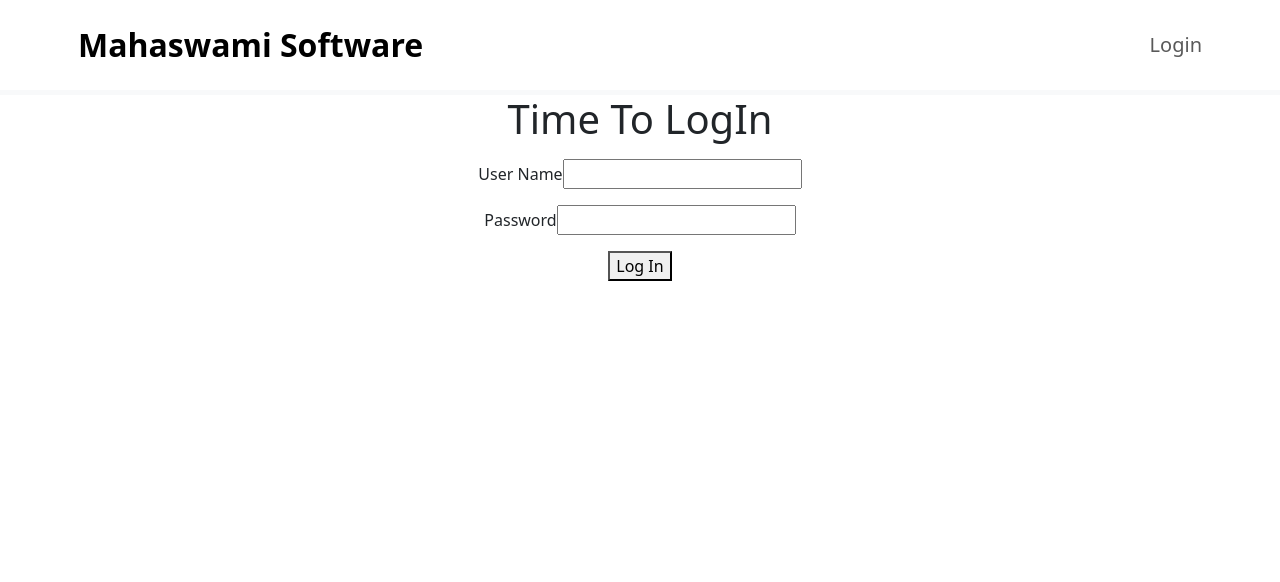
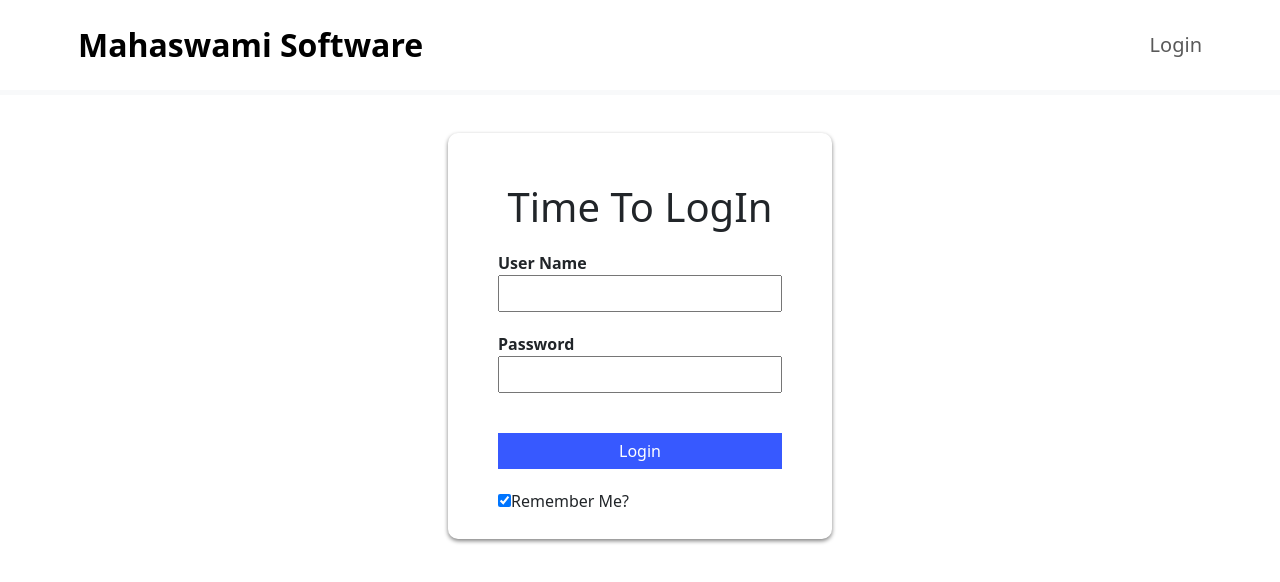
Before and after one commit to D-lokeshwaran/self_training, a React (Create React App) app in the folder spring-react-user-management/react-user-client/: page /login in a window 1280 px wide. Shown: the top 582 px of the page. Built offline with nearby package versions, Linux system fonts and the light colour scheme.

Commit message:
Added css for login form and fixed WelcomeComponent.jsx username as dynamic.

```diff
--- a/spring-react-user-management/react-user-client/src/user-client-app/components/LoginComponent.jsx
+++ b/spring-react-user-management/react-user-client/src/user-client-app/components/LoginComponent.jsx
@@ -1,6 +1,7 @@
 import { useState } from 'react'
 import { useAuth } from './security/AuthContext'
 import { useNavigate } from 'react-router-dom'
+import styles from './components.module.css'
 
 export default function LoginComponent() {
 
@@ -19,35 +20,47 @@ export default function LoginComponent() {
         setPassword(ev.target.value);
     }
 
-    async function handleLogin() {
+    async function handleLogin(ev) {
+        ev.preventDefault();
         if(await auth.authenticate(username, password)) {
             navigateTo("/home")
         } else {
             setFailed(true);
+            setPassword("");
         }
     }
 
     return(
         <div>
-            <div className="login">
-                <h1>Time To LogIn</h1>
-                {failed && <>Authentication Failed, Please Check your Credentials!</>}
-                <div className="loginForm">
-                    <div className="m-3">
-                        <label>User Name</label>
-                        <input type="text" name="username" value={username}
-                               onChange={handleUsernameChange}/>
-                    </div>
-                    <div className="m-3">
-                        <label>Password</label>
-                        <input type="password" name="password" value={password}
-                               onChange={handlePasswordChange}/>
+            <form onSubmit={handleLogin}>
+
+                {failed && <div className="alert alert-warning">
+                    Authentication Failed, Please Check your Credentials!</div>}
+                <div className={styles.login_form}>
+                    <h1>Time To LogIn</h1>
+                    <div className="fields-container">
+                        <fieldset className={styles.mtb_20}>
+                            <label for="username" className={styles.floatLeft}><b>User Name</b></label>
+                            <input className={styles.data_field} type="text" name="username" value={username}
+                                   onChange={handleUsernameChange}/>
+                        </fieldset>
+                        <fieldset className={styles.mtb_20}>
+                            <label for="password" className={styles.floatLeft}><b>Password</b></label>
+                            <input className={styles.data_field} type="password" name="password" value={password}
+                                   onChange={handlePasswordChange}/>
+                        </fieldset>
                     </div>
                     <div>
-                        <button onClick={handleLogin}>Log In</button>
+                        <button className={`${styles.login} ${styles.mtb_20}`} type="submit">Login</button>
+                    </div>
+                    <div>
+                        <fieldset className={styles.floatLeft}>
+                            <input type="checkbox" name="rememberMe" checked={true}/>
+                            <label> Remember Me?</label>
+                        </fieldset>
                     </div>
                 </div>
-            </div>
+            </form>
         </div>
     )
 }
--- a/spring-react-user-management/react-user-client/src/user-client-app/components/WelcomeComponent.jsx
+++ b/spring-react-user-management/react-user-client/src/user-client-app/components/WelcomeComponent.jsx
@@ -1,9 +1,11 @@
 import { Link } from 'react-router-dom'
 import { useLoader } from './loader/LoaderContext'
+import { useAuth } from './security/AuthContext'
 
 export default function WelcomeComponent() {
 
     const loader = useLoader();
+    const { username } = useAuth();
 
     function testLoader() {
         loader.setLoading(true);
@@ -14,7 +16,7 @@ export default function WelcomeComponent() {
 
     return(
         <div>
-            <h1>Hello User: lokesh Welcome to our Community</h1>
+            <h1>Hello User: {username} Welcome to our Community</h1>
             <span>Click this to <Link to="/users">manage users</Link> </span>
             <div className="mt-4">
                 <button className="btn btn-success"
--- /dev/null
+++ b/spring-react-user-management/react-user-client/src/user-client-app/components/components.module.css
@@ -0,0 +1,31 @@
+:root {
+    --primary_color: #3759ff;
+}
+
+.login_form {
+    margin: 0 auto;
+    box-shadow: 0px 2px 4px grey;
+    width: 30%;
+    border-radius: 10px;
+    padding: 50px;
+    margin-top: 3%;
+}
+.data_field {
+    width: 100%;
+    display: block;
+    padding: 4.5px;
+}
+.data_field:focus {
+    outline-color: var(--primary_color);
+}
+.login {
+    width: 100%;
+    border: none;
+    background-color: var(--primary_color);
+    color: white;
+    padding: 6px;
+}
+.mtb_20 {
+    margin: 20px 0px;
+}
+.floatLeft { float: left; }
```
